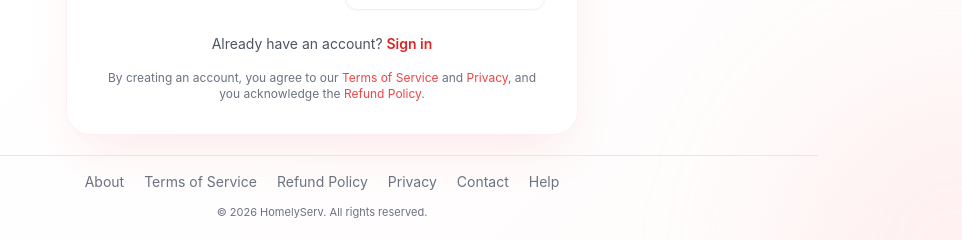
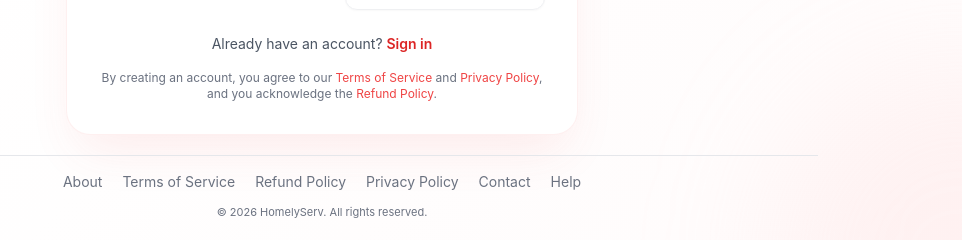
Before and after one commit to contractforlife-eng/homelyserv, a React (Vite) app in the folder frontend/: page /register in a window 1280 px wide. Shown: the part 1127-1367 px from the top of the page, without its empty margins (318-1280 px from the left). Built offline with nearby package versions, Linux system fonts and the light colour scheme; no server answers.

Commit message:
Fix shared public navigation and legal i18n labels

```diff
--- a/frontend/src/components/common/LegalFooter.jsx
+++ b/frontend/src/components/common/LegalFooter.jsx
@@ -6,50 +6,50 @@ import { useTranslation } from 'react-i18next';
 
 const FOOTER_LINKS = {
   en: [
-    { to: '/about', key: 'about' },
+    { to: '/about', key: 'legalFooter.about' },
     { to: '/terms', key: 'terms' },
     { to: '/refund-policy', key: 'refundPolicy' },
-    { to: '/privacy', key: 'privacy' },
+    { to: '/privacy', key: 'legalLinks.privacyPolicy' },
     { to: '/contact', key: 'contact' },
     { to: '/help', key: 'help' }
   ],
   ar: [
-    { to: '/about', key: 'about' },
+    { to: '/about', key: 'legalFooter.about' },
     { to: '/terms', key: 'terms' },
     { to: '/refund-policy', key: 'refundPolicy' },
-    { to: '/privacy', key: 'privacy' },
+    { to: '/privacy', key: 'legalLinks.privacyPolicy' },
     { to: '/contact', key: 'contact' },
     { to: '/help', key: 'help' }
   ],
   fr: [
-    { to: '/about', key: 'about' },
+    { to: '/about', key: 'legalFooter.about' },
     { to: '/terms', key: 'terms' },
     { to: '/refund-policy', key: 'refundPolicy' },
-    { to: '/privacy', key: 'privacy' },
+    { to: '/privacy', key: 'legalLinks.privacyPolicy' },
     { to: '/contact', key: 'contact' },
     { to: '/help', key: 'help' }
   ],
   ru: [
-    { to: '/about', key: 'about' },
+    { to: '/about', key: 'legalFooter.about' },
     { to: '/terms', key: 'terms' },
     { to: '/refund-policy', key: 'refundPolicy' },
-    { to: '/privacy', key: 'privacy' },
+    { to: '/privacy', key: 'legalLinks.privacyPolicy' },
     { to: '/contact', key: 'contact' },
     { to: '/help', key: 'help' }
   ],
   tr: [
-    { to: '/about', key: 'about' },
+    { to: '/about', key: 'legalFooter.about' },
     { to: '/terms', key: 'terms' },
     { to: '/refund-policy', key: 'refundPolicy' },
-    { to: '/privacy', key: 'privacy' },
+    { to: '/privacy', key: 'legalLinks.privacyPolicy' },
     { to: '/contact', key: 'contact' },
     { to: '/help', key: 'help' }
   ],
   de: [
-    { to: '/about', key: 'about' },
+    { to: '/about', key: 'legalFooter.about' },
     { to: '/terms', key: 'terms' },
     { to: '/refund-policy', key: 'refundPolicy' },
-    { to: '/privacy', key: 'privacy' },
+    { to: '/privacy', key: 'legalLinks.privacyPolicy' },
     { to: '/contact', key: 'contact' },
     { to: '/help', key: 'help' }
   ]
--- a/frontend/src/pages/About.jsx
+++ b/frontend/src/pages/About.jsx
@@ -1,11 +1,37 @@
 import React from 'react';
-import { Link } from 'react-router-dom';
+import { useLocation, useNavigate } from 'react-router-dom';
 import { useTranslation } from 'react-i18next';
 import { Users, Briefcase, Award, Shield, Heart, Globe, CheckCircle, TrendingUp } from 'lucide-react';
 import LegalFooter from '../components/common/LegalFooter';
+import useAuthStore from '../store/authStore';
 
 function About() {
   const { t } = useTranslation();
+  const navigate = useNavigate();
+  const location = useLocation();
+  const authUser = useAuthStore(state => state.user);
+  const isAuthenticated = useAuthStore(state => state.isAuthenticated);
+
+  const handleBack = () => {
+    if (!isAuthenticated) {
+      navigate('/login');
+      return;
+    }
+
+    if (location.key && location.key !== 'default') {
+      navigate(-1);
+      return;
+    }
+
+    if (authUser?.role === 'EMPLOYER') {
+      navigate('/employer-dashboard');
+    } else if (authUser?.role === 'WORKER') {
+      navigate('/worker-dashboard');
+    } else {
+      navigate('/help');
+    }
+  };
+
   const stats = [
     { label: t('aboutPage.stats.activeUsers'), value: '25,000+', icon: <Users size={24} /> },
     { label: t('aboutPage.stats.workers'), value: '8,000+', icon: <Briefcase size={24} /> },
@@ -25,7 +51,7 @@ function About() {
       <header className="bg-white dark:bg-gray-800 shadow-sm border-b border-gray-200 dark:border-gray-700 px-6 py-4">
         <div className="max-w-7xl mx-auto flex justify-between items-center">
           <div className="flex items-center gap-4">
-            <Link to="/help" className="text-gray-600 dark:text-gray-300 hover:text-red-600 transition">{t('aboutPage.backToHelp')}</Link>
+            <button type="button" onClick={handleBack} className="text-gray-600 dark:text-gray-300 hover:text-red-600 transition">{t('back')}</button>
             <h1 className="text-2xl font-bold text-gray-800 dark:text-white">{t('aboutPage.title')}</h1>
           </div>
         </div>
--- a/frontend/src/pages/Contact.jsx
+++ b/frontend/src/pages/Contact.jsx
@@ -1,5 +1,5 @@
 import React, { useState } from 'react';
-import { Link, useNavigate } from 'react-router-dom';
+import { useLocation, useNavigate } from 'react-router-dom';
 import { useTranslation } from 'react-i18next';
 import { Mail, Phone, MapPin, MessageCircle, Send, CheckCircle, AlertCircle } from 'lucide-react';
 import LegalFooter from '../components/common/LegalFooter';
@@ -9,8 +9,29 @@ import { getMessagesRoute } from '../utils/supportRoutes';
 function Contact() {
   const { t } = useTranslation();
   const navigate = useNavigate();
+  const location = useLocation();
   const authUser = useAuthStore(state => state.user);
   const isAuthenticated = useAuthStore(state => state.isAuthenticated);
+
+  const handleBack = () => {
+    if (!isAuthenticated) {
+      navigate('/login');
+      return;
+    }
+
+    if (location.key && location.key !== 'default') {
+      navigate(-1);
+      return;
+    }
+
+    if (authUser?.role === 'EMPLOYER') {
+      navigate('/employer-dashboard');
+    } else if (authUser?.role === 'WORKER') {
+      navigate('/worker-dashboard');
+    } else {
+      navigate('/help');
+    }
+  };
 
   const handleStartChat = () => {
     if (isAuthenticated && authUser?.role) {
@@ -52,7 +73,7 @@ function Contact() {
       <header className="bg-white dark:bg-gray-800 shadow-sm border-b border-gray-200 dark:border-gray-700 px-6 py-4">
         <div className="max-w-7xl mx-auto flex justify-between items-center">
           <div className="flex items-center gap-4">
-            <Link to="/help" className="text-gray-600 dark:text-gray-300 hover:text-red-600 transition">{t('contactPage.backToHelp')}</Link>
+            <button type="button" onClick={handleBack} className="text-gray-600 dark:text-gray-300 hover:text-red-600 transition">{t('back')}</button>
             <h1 className="text-2xl font-bold text-gray-800 dark:text-white">{t('contactPage.title')}</h1>
           </div>
         </div>
--- a/frontend/src/pages/Register.jsx
+++ b/frontend/src/pages/Register.jsx
@@ -535,7 +535,7 @@ function Register() {
               </Link>{' '}
               {t('and')}{' '}
               <Link to="/privacy" className="text-red-500 hover:text-red-600 transition-colors hover:underline">
-                {t('privacy')}
+                {t('legalLinks.privacyPolicy')}
               </Link>
               {', '}{t('andAcknowledge')}{' '}
               <Link to="/refund-policy" className="text-red-500 hover:text-red-600 transition-colors hover:underline">
```
Also changed, not shown: frontend/src/i18n/index.js.
